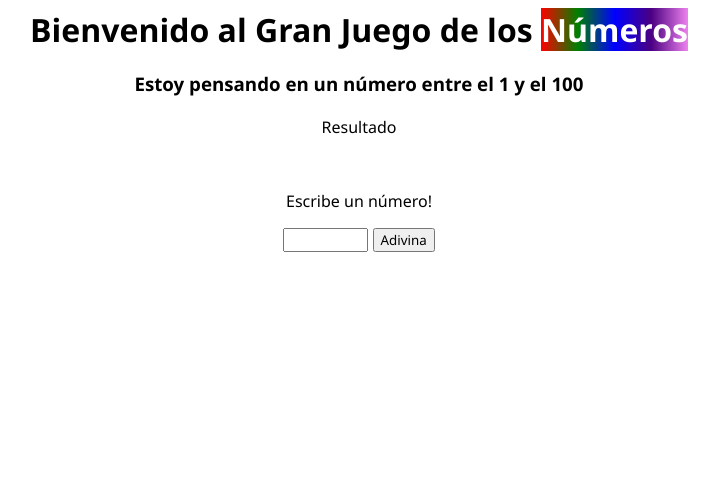
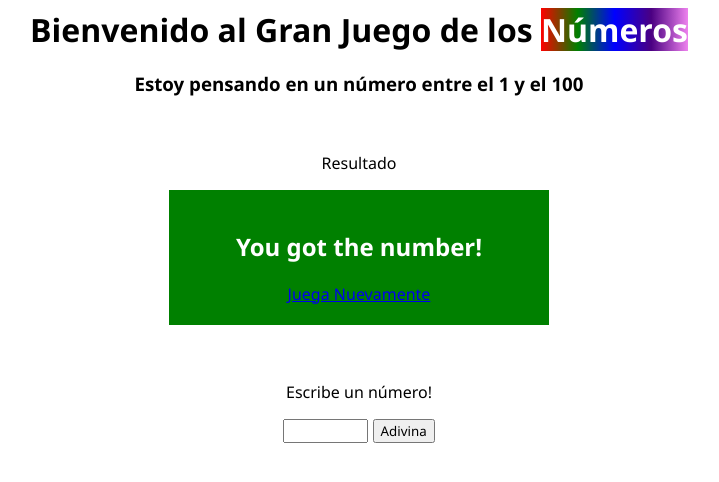
Before and after one commit to Mauaqp/JuegoDeNumeros, a Flask app: page / in a window 1280 px wide. Shown: the top 482 px of the page, without its empty margins (281-1000 px from the left). Run offline with Flask 2, Linux system fonts and the light colour scheme; the visitor is signed in with stand-in values (Sample User, id 1).

Commit message:
Entrega Final

```diff
--- a/server.py
+++ b/server.py
@@ -7,24 +7,21 @@ app.secret_key = "estoessecreto"
 #Ruta index
 @app.route('/')
 def index():
-    ran = random.randint(1,100)
-    print("El numero aleatorio es " + str(ran))
-    session["ran"] = ran
+    if "ran" not in session:
+        session["ran"] = random.randint(1,100)
+    print("El numero aleatorio es " + str(session["ran"]))
     return render_template("index.html")
 
 #Ruta guess
 @app.route('/guess',methods=['POST'])
-def guessNum():
-    guess = {
-        "numero" : request.form["numero"]
-    }
-    session["numero"] = int(request.form["numero"])
+def guess():
+    session['numero'] = int(request.form['numero'])
+    return redirect('/')
 
-    if guess["numero"] == session["ran"]:
-        print("Adivinaste")
-
-    else:
-        print("No adivinaste")
+#Ruta reset
+@app.route('/reset')
+def reset():
+    session.clear()
     return redirect('/')
 
 #app.run
--- a/static/css/styles.css
+++ b/static/css/styles.css
@@ -22,6 +22,15 @@ h3 {
     text-align: center;
 }
 
+.box-1 {
+    width: 30%;
+    display: flex;
+    flex-direction: column;
+    margin: auto;
+    text-align: center;
+    padding: 20px;
+}
+
 .box-2 {
     width: 30%;
     display: flex;
@@ -30,3 +39,20 @@ h3 {
     text-align: center;
     padding: 20px;
 }
+
+.num-correcto {
+    background-color: green;
+    color: white;
+    padding: 20px;
+}
+
+.num-bajo {
+    background-color: lightblue;
+    padding: 20px;
+}
+
+.num-alto {
+    background-color: red;
+    color: white;
+    padding: 20px;
+}
--- a/templates/index.html
+++ b/templates/index.html
@@ -13,9 +13,28 @@
     <div class="container">
         <div class="box-1">
             <p>Resultado</p>
+            <div>
+                {% if 'numero' in session: %}
+                    {% if session['numero'] == session['ran'] %}
+                        <div class="num-correcto">
+                            <h2>You got the number!</h2>
+                            <a href="/reset">Juega Nuevamente</a>
+                        </div>
+                    {% elif session['numero'] < session['ran'] %}
+                        <div class="num-bajo">
+                            <h2>Tu número es muy BAJO</h2>
+                        </div>
+                    {% else %}
+                        <div class="num-alto">
+                            <h2>Tu número es muy ALTO</h2>
+                        </div>
+                    {% endif %}
+                {% endif %}
+            </div>
         </div>
         <div class="box-2">
             <p>Escribe un número!</p>
+
             <form action="/guess" method="POST">
                 <input type="number" id="numero" name="numero" min="1" max="100">
                 <button type="submit">Adivina</button>
```
